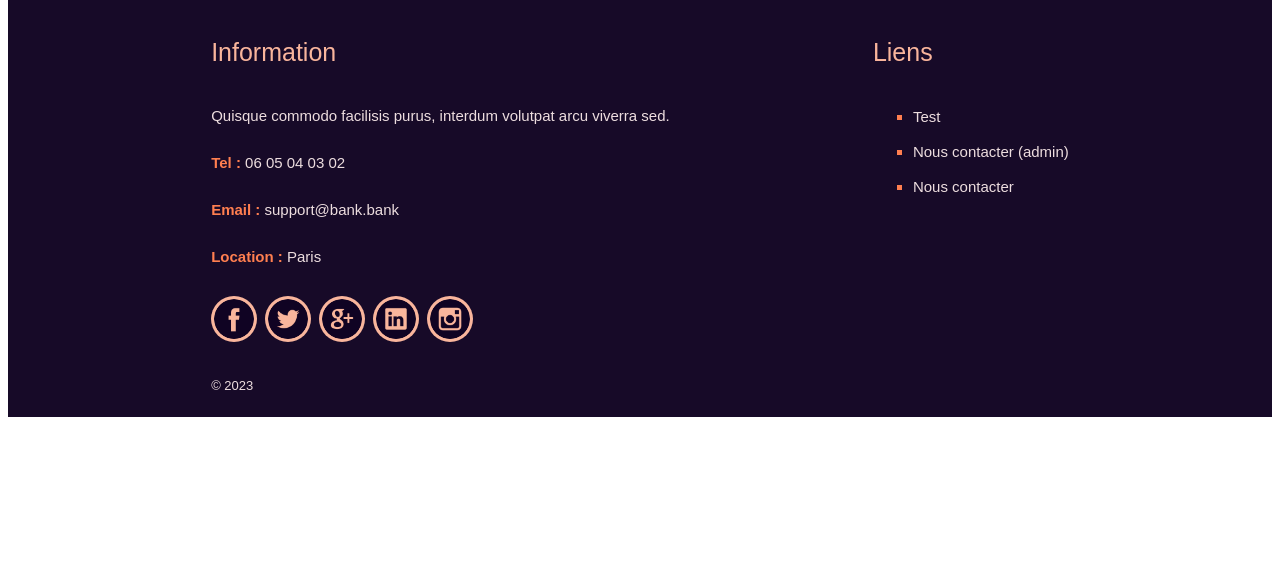
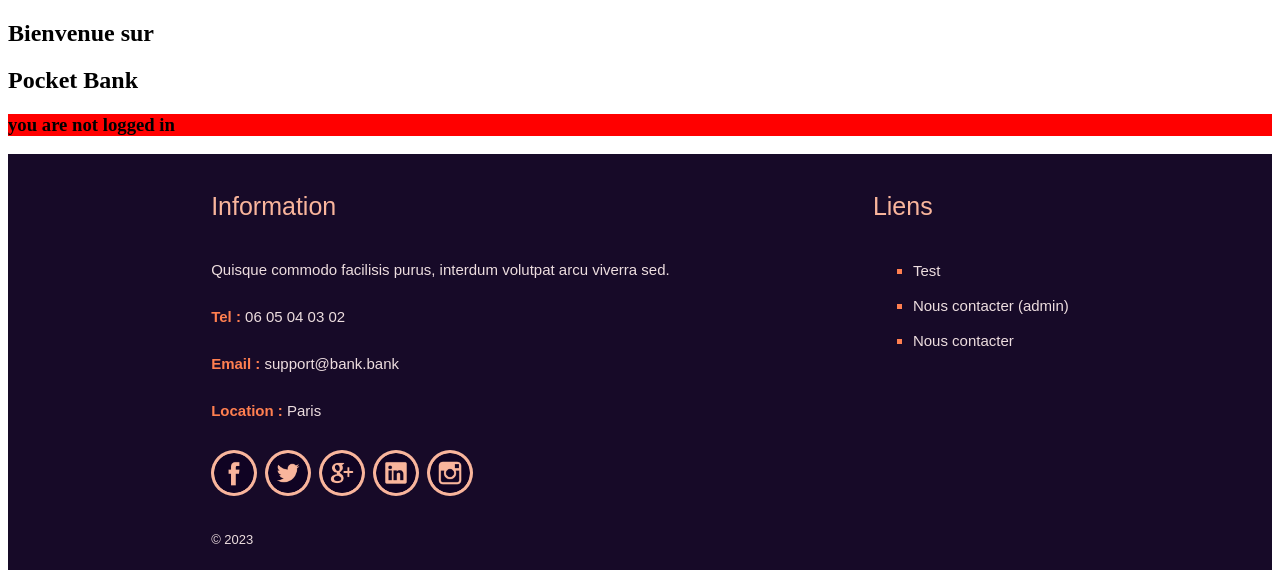
Before and after one commit to Adilina04/PHP, a PHP site: page / in a window 1280 px wide. Shown: the part 79-649 px from the top of the page. Run offline with PHP 8.4, Linux system fonts and the light colour scheme.

Commit message:
updated login info

```diff
--- a/www/index.php
+++ b/www/index.php
@@ -11,6 +11,16 @@ require_once __DIR__ . '/../src/templates/partials/html_head.php';
         <?php require_once __DIR__ . '/../src/templates/partials/header.php'; ?>
         <section>
 
+        <h2>Bienvenue sur</h2>
+        <h1>Pocket Bank</h1>
+
+        <?php
+        if (isset($_SESSION['logged_in']) && $_SESSION['logged_in'] === true) {
+            echo '<h3 style="background-color: green;">you are logged in<h3>';
+        } else {
+            echo '<h3 style="background-color: red;">you are not logged in<h3>';
+        }
+        ?>
         </section>
 
         <?php require_once __DIR__ . '/../src/templates/partials/footer.php'; ?>
--- a/www/myaccount.php
+++ b/www/myaccount.php
@@ -3,7 +3,7 @@ session_start();
 
 // Vérifie si l'utilisateur est connecté
 if (!isset($_SESSION['logged_in']) || $_SESSION['logged_in'] !== true) {
-  header('Location: index.php');
+  header('Location: register.php');
   exit;
 }
 
```
